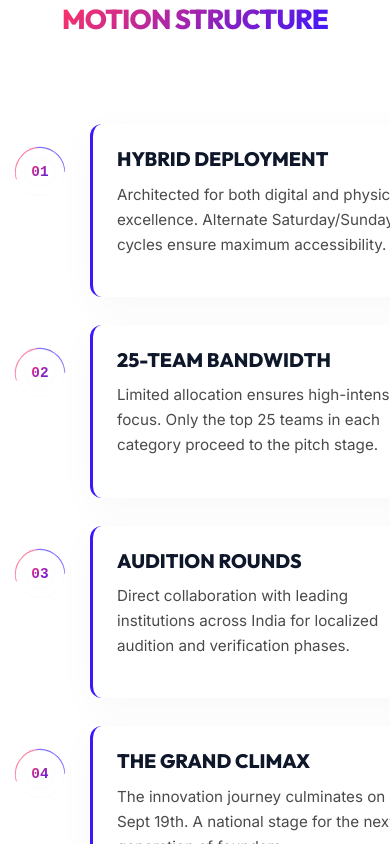
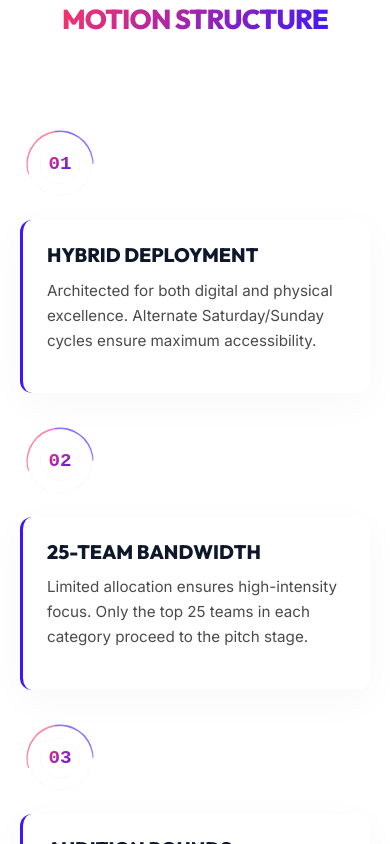
Before and after one commit to Charan-2006/Ugham, a React (Vite) app: page /innovation-awards in a window 390 px wide. Shown: the part 880-1724 px from the top of the page. Built offline with nearby package versions, Linux system fonts and the light colour scheme.

Commit message:
fix: awards page motion structure vertical stack for mobile to prevent clipping

```diff
--- a/src/components/EventStructureMotion.jsx
+++ b/src/components/EventStructureMotion.jsx
@@ -53,51 +53,65 @@ const TimelineNode = ({ index, title, desc, isRight, isMobile }) => {
   return (
     <div className="timeline-node-wrapper" style={{
       display: 'flex',
-      justifyContent: isMobile ? 'flex-end' : (isRight ? 'flex-start' : 'flex-end'),
-      alignItems: 'center',
+      flexDirection: isMobile ? 'column' : 'row',
+      justifyContent: isMobile ? 'flex-start' : (isRight ? 'flex-start' : 'flex-end'),
+      alignItems: isMobile ? 'flex-start' : 'center',
       width: '100%',
-      marginBottom: isMobile ? '80px' : '120px',
+      marginBottom: isMobile ? '60px' : '120px',
       position: 'relative',
       boxSizing: 'border-box'
     }}>
+      {/* numeric indicator - Above card on mobile */}
+      {isMobile && (
+        <div style={{
+          marginBottom: '1rem',
+          marginLeft: '0.5rem',
+          transform: 'scale(0.8)',
+          transformOrigin: 'left center'
+        }}>
+          <TechnicalIcon index={index} />
+        </div>
+      )}
+
       {/* Content Card */}
       <motion.div
         className="timeline-card"
-        initial={{ opacity: 0, x: isMobile ? 30 : (isRight ? 50 : -50) }}
+        initial={{ opacity: 0, x: isMobile ? 20 : (isRight ? 50 : -50) }}
         whileInView={{ opacity: 1, x: 0 }}
         viewport={{ once: true, margin: "-100px" }}
         transition={{ duration: 0.8, ease: "easeOut" }}
         style={{
-          width: isMobile ? 'calc(100% - 70px)' : '42%',
-          marginLeft: isMobile ? '70px' : '0',
-          textAlign: isMobile ? 'left' : (isRight ? 'left' : 'right'),
-          padding: isMobile ? '1.5rem 1.25rem' : '2.5rem',
+          width: isMobile ? '100%' : '42%',
+          marginLeft: '0',
+          textAlign: 'left',
+          padding: isMobile ? '1.5rem' : '2.5rem',
           background: '#ffffff',
           borderRadius: '12px',
           boxShadow: '0 10px 40px rgba(0,0,0,0.03)',
-          borderLeft: isMobile ? `4px solid ${accentColor}` : (isRight ? `4px solid ${accentColor}` : 'none'),
-          borderRight: isMobile ? 'none' : (!isRight ? `4px solid ${accentColor}` : 'none'),
+          borderLeft: `4px solid ${accentColor}`,
           boxSizing: 'border-box',
           position: 'relative',
           zIndex: 1
         }}
       >
         <h3 style={{ fontSize: isMobile ? '1.25rem' : '1.75rem', fontWeight: 900, marginBottom: '0.75rem', color: '#0f172a', whiteSpace: 'normal', wordBreak: 'break-word' }}>{title}</h3>
-        <p style={{ color: '#4A4A4A', lineHeight: 1.6, margin: 0, fontSize: isMobile ? '0.9rem' : '1rem', whiteSpace: 'normal', wordBreak: 'break-word' }}>{desc}</p>
+        <p style={{ color: '#4A4A4A', lineHeight: 1.6, margin: 0, fontSize: isMobile ? '0.95rem' : '1rem', whiteSpace: 'normal', wordBreak: 'break-word' }}>{desc}</p>
       </motion.div>
 
-      {/* Center Station */}
+      {/* Center Station - Desktop Only */}
+      {!isMobile && (
         <div style={{
           position: 'absolute',
-        left: isMobile ? '20px' : '50%',
-        transform: isMobile ? 'translateX(-50%) scale(0.6)' : 'translateX(-50%)',
+          left: '50%',
+          transform: 'translateX(-50%)',
           background: '#fff',
-        padding: isMobile ? '0.5rem' : '1rem',
+          padding: '1rem',
           zIndex: 10,
           borderRadius: '50%'
         }}>
           <TechnicalIcon index={index} />
         </div>
+      )}
     </div>
   );
 };
```
Lines whose indentation alone changed are shown as unchanged.
